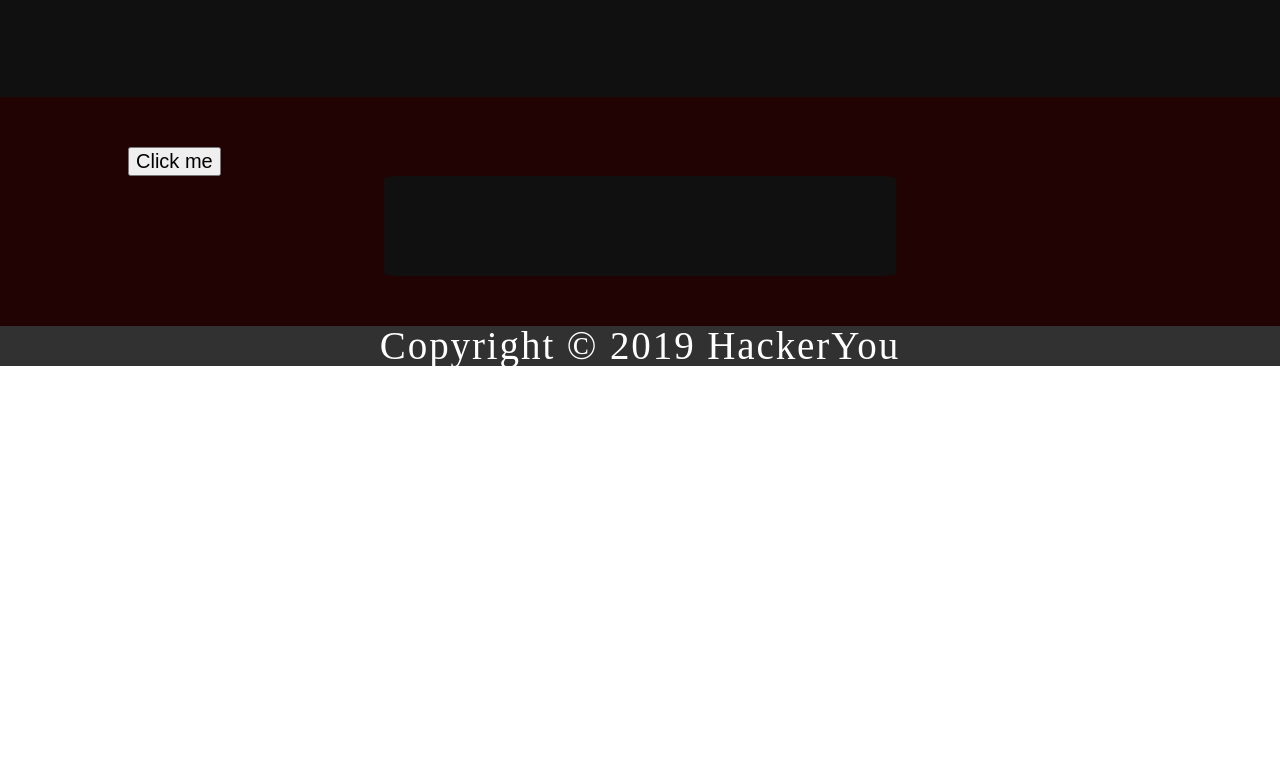
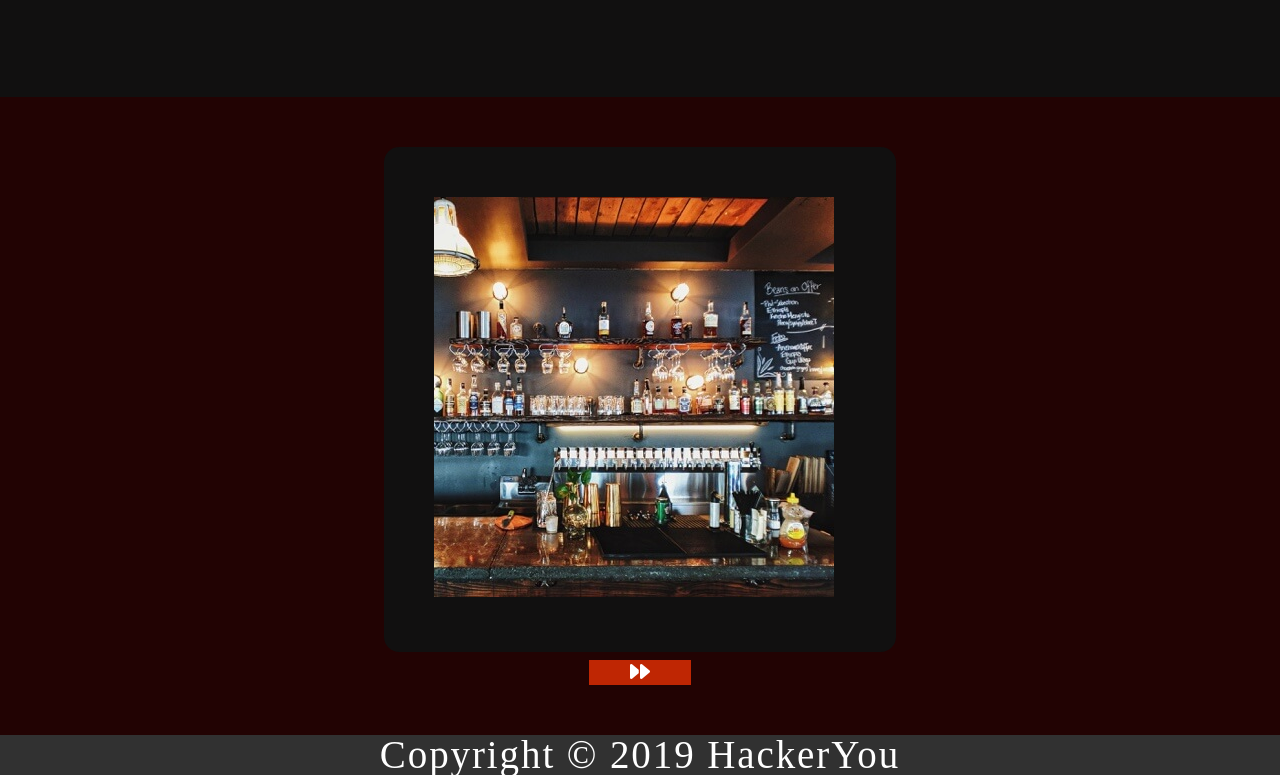
Before and after one commit to genc1499/joe-gencarelli-assingment1, a plain HTML site: page index.html in a window 1280 px wide. Shown: the part 4081-4857 px from the top of the page. Before the commit the page ends 4448 px from the top, so only its background shows below. Drawn offline with Linux system fonts and the light colour scheme; a web font is replaced by a local one.

Commit message:
Re-styled image carousal button

```diff
--- a/index.html
+++ b/index.html
@@ -151,14 +151,14 @@
 
         <section class="image-gallery">
             <div class="wrapper">
-                <button>Click me</button>
+
                 <ul>
-                    <!-- <li><img src="./assets/gallery-image-1.jpg" alt="Front view of chic bar"></li>
-                    <li><img src="./assets/gallery-image-2.jpg" alt="Close up of a hamburger abd fries"></li>
+                    <!-- Have the first image displayed -->
+                    <li><img src="./assets/gallery-image-1.jpg" alt="Front view of chic bar"></li>
+                    <!-- <li><img src="./assets/gallery-image-2.jpg" alt="Close up of a hamburger abd fries"></li>
                     <li><img src="./assets/gallery-image-3.jpg"alt="Nicely garnished cocktail"></li> -->
-
-
                 </ul>
+                <button><span class="fa-solid fa-forward"></span></button>
             </div>
         </section>
     </main>
--- a/script.js
+++ b/script.js
@@ -35,7 +35,7 @@ const imgArray = ["./assets/gallery-image-1.jpg","./assets/gallery-image-2.jpg",
 // Query the image buttomn
 const buttonImg=document.querySelector(".image-gallery button");
 // decalre a count =0
-let x=0;
+let x=1;
 
 // Add an event Listener to the buttton
 buttonImg.addEventListener('click', (event)=>{
@@ -58,7 +58,7 @@ buttonImg.addEventListener('click', (event)=>{
     else {
         imageSrc=imgArray[0];
         gallery.innerHTML=(`<li><img src=${imageSrc}></li>`);
-        x=0;
+        x=1;
         console.log(x);
     }
 
--- a/styles/sass/partials/_main-header.scss
+++ b/styles/sass/partials/_main-header.scss
@@ -310,6 +310,7 @@
 .image-gallery{
     background-color:$quinary;
     padding:50px 0 50px 0;
+    text-align: center;
 
     ul{
         display:flex;
@@ -322,8 +323,6 @@
         border-radius:3%;
         margin:0 auto;
 
-
-
         // style for image carousel
         // set the width of each li
         // li{
@@ -333,4 +332,14 @@
 
         // }
     }
+    // Button styles for image carousal
+    button{
+        margin-top:8px;
+        background-color: $secondary;
+        font-family: $barOne;
+        color:$primary;
+        width:10%;
+        border:none;
+
+    }
 }
```
Also changed, not shown: styles/styles.css.
